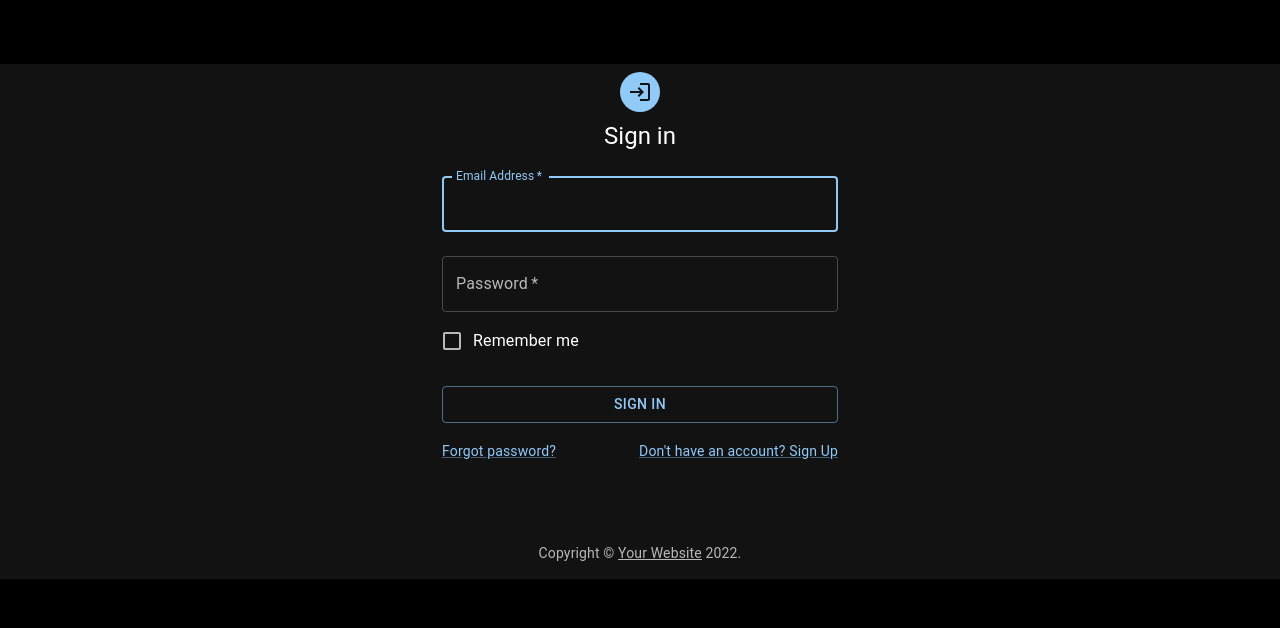
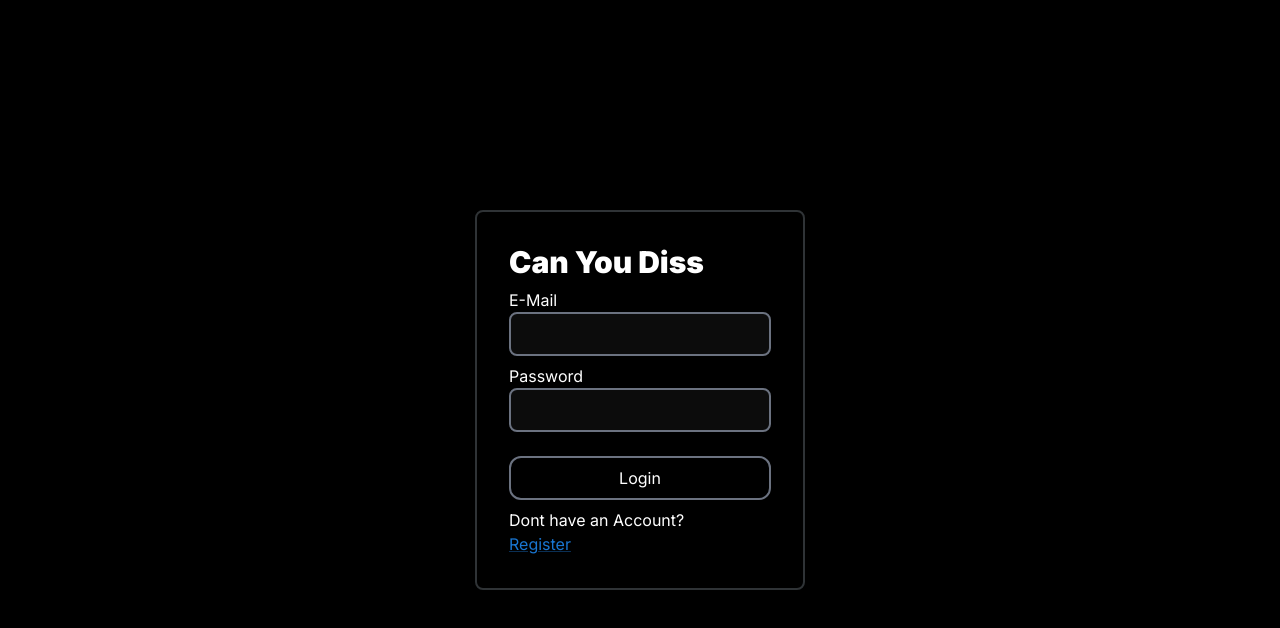
Before and after one commit to harshalranjhani/can-you-diss, a Next.js app: page /login in a window 1280 px wide. Shown: the top 628 px of the page. Built offline with nearby package versions, Linux system fonts and the light colour scheme.

Commit message:
ui: updated login page

```diff
--- a/pages/login.js
+++ b/pages/login.js
@@ -64,79 +64,114 @@ export default function SignIn() {
   };
 
   return (
-    <ThemeProvider theme={theme}>
-      <Container component="main" maxWidth="xs">
-        <CssBaseline />
-        <Box
-          sx={{
-            marginTop: 8,
-            display: "flex",
-            flexDirection: "column",
-            alignItems: "center",
-          }}
-        >
-          <Avatar sx={{ m: 1, bgcolor: "primary.main" }}>
-            <LoginIcon />
-          </Avatar>
-          <Typography component="h1" variant="h5">
-            Sign in
-          </Typography>
-          <Box component="div" noValidate sx={{ mt: 1 }}>
-            <TextField
-              margin="normal"
-              required
-              fullWidth
-              id="email"
-              label="Email Address"
-              name="email"
-              autoComplete="email"
-              autoFocus
+    <div className="h-screen w-screen flex flex-col justify-center items-center">
+      <div className="border-2 border-border-gray p-8 rounded-lg space-y-2">
+        <h1 className="text-3xl font-black ">Can You Diss</h1>
+        <form className="flex flex-col">
+          <label>E-Mail</label>
+          <input
+            type="email"
+            className="input"
             onChange={(evt) => {
               setEmail(evt.target.value);
             }}
           />
-            <TextField
-              margin="normal"
-              required
-              fullWidth
-              name="password"
-              label="Password"
+          <label>Password</label>
+          <input
             type="password"
-              id="password"
-              autoComplete="current-password"
+            className="input"
             onChange={(evt) => {
               setPassword(evt.target.value);
             }}
           />
-            <FormControlLabel
-              control={<Checkbox value="remember" color="primary" />}
-              label="Remember me"
-            />
-            <Button
-              type="submit"
-              fullWidth
-              onClick={handleSubmit}
-              variant="outlined"
-              sx={{ mt: 3, mb: 2 }}
-            >
-              Sign In
-            </Button>
-            <Grid container>
-              <Grid item xs>
-                <Link href="#" variant="body2">
-                  Forgot password?
+        </form>
+        <div>
+          <Link href="/register">
+            <button className="button" onClick={handleSubmit}>
+              Login
+            </button>
           </Link>
-              </Grid>
-              <Grid item>
-                <Link href="/register" variant="body2">
-                  {"Don't have an account? Sign Up"}
-                </Link>
-              </Grid>
-            </Grid>
-          </Box>
-        </Box>
-        <Copyright sx={{ mt: 8, mb: 4, p: 2 }} />
-      </Container>
-    </ThemeProvider>
+        </div>
+
+        <div>
+          <p>Dont have an Account?</p>
+          <Link href="/register">Register</Link>
+        </div>
+      </div>
+    </div>
+    // <ThemeProvider theme={theme}>
+    //   <Container component="main" maxWidth="xs">
+    //     <CssBaseline />
+    //     <Box
+    //       sx={{
+    //         marginTop: 8,
+    //         display: "flex",
+    //         flexDirection: "column",
+    //         alignItems: "center",
+    //       }}
+    //     >
+    //       <Avatar sx={{ m: 1, bgcolor: "primary.main" }}>
+    //         <LoginIcon />
+    //       </Avatar>
+    //       <Typography component="h1" variant="h5">
+    //         Sign in
+    //       </Typography>
+    //       <Box component="div" noValidate sx={{ mt: 1 }}>
+    //         <TextField
+    //           margin="normal"
+    //           required
+    //           fullWidth
+    //           id="email"
+    //           label="Email Address"
+    //           name="email"
+    //           autoComplete="email"
+    //           autoFocus
+    //           onChange={(evt) => {
+    //             setEmail(evt.target.value);
+    //           }}
+    //         />
+    //         <TextField
+    //           margin="normal"
+    //           required
+    //           fullWidth
+    //           name="password"
+    //           label="Password"
+    //           type="password"
+    //           id="password"
+    //           autoComplete="current-password"
+    //           onChange={(evt) => {
+    //             setPassword(evt.target.value);
+    //           }}
+    //         />
+    //         <FormControlLabel
+    //           control={<Checkbox value="remember" color="primary" />}
+    //           label="Remember me"
+    //         />
+    //         <Button
+    //           type="submit"
+    //           fullWidth
+    //           onClick={handleSubmit}
+    //           variant="outlined"
+    //           sx={{ mt: 3, mb: 2 }}
+    //         >
+    //           Sign In
+    //         </Button>
+    //         <Grid container>
+    //           <Grid item xs>
+    //             <Link href="#" variant="body2">
+    //               Forgot password?
+    //             </Link>
+    //           </Grid>
+    //           <Grid item>
+    //             <Link href="/register" variant="body2">
+    //               {"Don't have an account? Sign Up"}
+    //             </Link>
+    //           </Grid>
+    //         </Grid>
+    //       </Box>
+    //     </Box>
+    //     <Copyright sx={{ mt: 8, mb: 4, p: 2 }} />
+    //   </Container>
+    // </ThemeProvider>
   );
 }
--- a/styles/globals.css
+++ b/styles/globals.css
@@ -40,6 +40,11 @@
     @apply w-12 h-12 flex flex-col space-y-1 items-center justify-center rounded-full bg-transparent;
   }
 
+  .input {
+    @apply text-txt-white text-base mb-2 px-3 py-2 rounded-lg shadow-lg bg-bg-black border-2 border-gray-500 hover:border-dazzled-blue transition-all focus:outline-none focus:border-twit-blue focus:ring-1 focus:ring-black;
+  }
+
+
   .search-results-div {
     @apply bg-black top-[69px] w-full xl:left-[374px] border-b-2 lg:border-x-2 p-4 border-border-gray xl:w-1/3 hover:opacity-70 transition-all duration-300
   }
```
Lines whose indentation alone changed are shown as unchanged.
